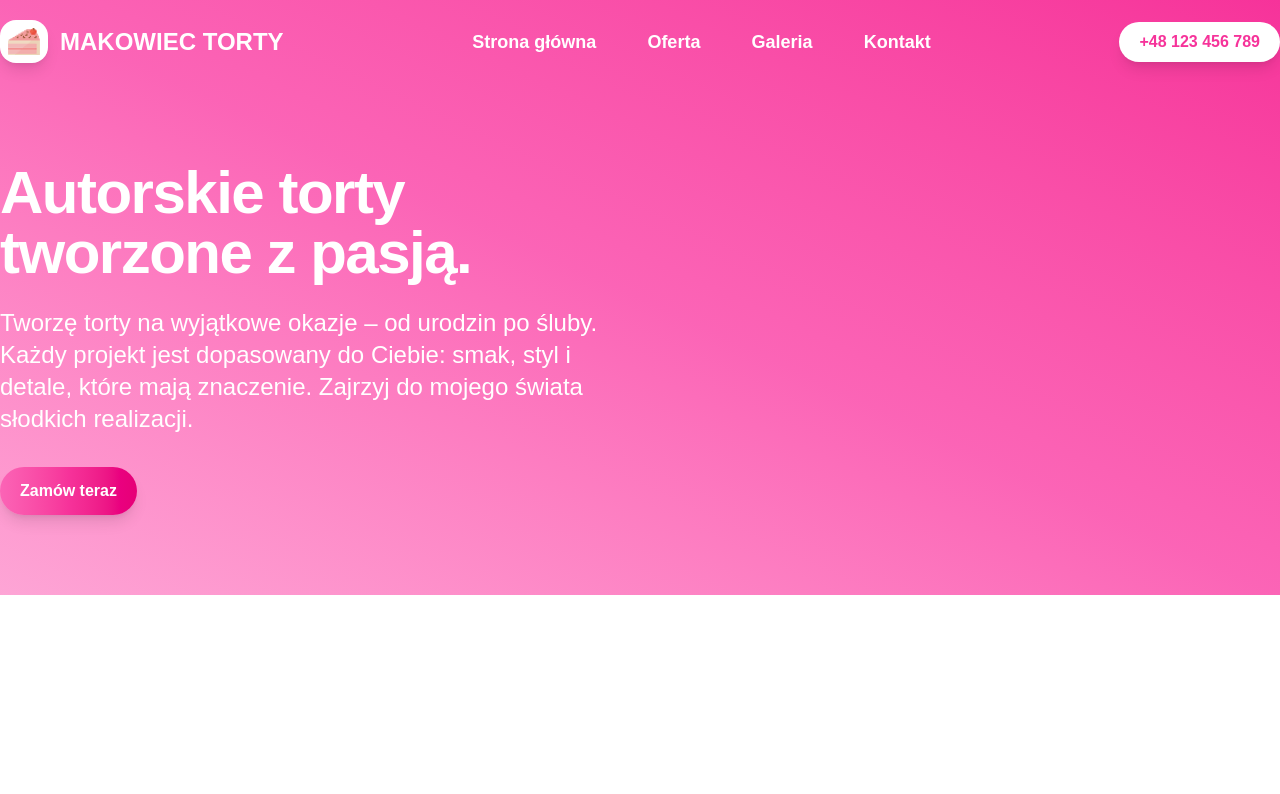
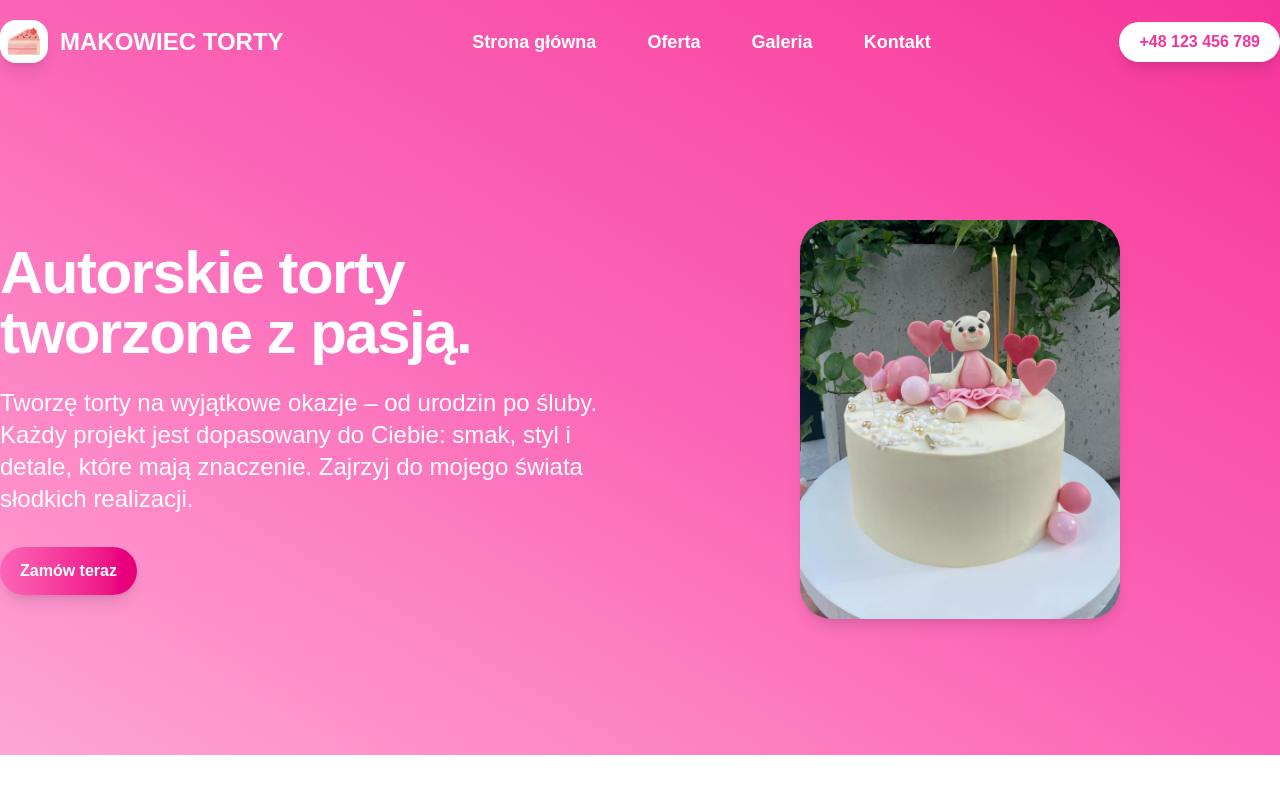
Before and after one commit to ogonekmateusz/makowiec-torty-cooking-website, a React (Vite) app: page / in a window 1280 px wide. Shown: the top 794 px of the page. Built offline with nearby package versions, Linux system fonts and the light colour scheme.

Commit message:
add image to hero

```diff
--- a/src/sections/hero.jsx
+++ b/src/sections/hero.jsx
@@ -1,8 +1,8 @@
 import React from "react";
-
+import cakeHero from "../assets/cake-hero.png";
 export default function Hero() {
   return (
-    <div className="hero container mx-auto md:px-0 px-4">
+    <div className="hero container mx-auto md:px-0 px-4 py-0 md:py-20">
       <div className="grid grid-cols-1 md:grid-cols-2">
         <div className="hero-left flex flex-col justify-center items-center md:items-start text-center md:text-left py-20 ">
           <h1 className="title text-white text-4xl font-extrabold tracking-tight mb-6 md:text-5xl lg:text-6xl">
@@ -17,7 +17,9 @@ export default function Hero() {
             Zamów teraz
           </button>
         </div>
-        <div className="hero-right"></div>
+        <div className="hero-right flex justify-center items-center md:py-10">
+          <img src={cakeHero} alt="Tort" className="w-85 md:w-[25vw] h-auto rounded-4xl shadow-lg" />
+        </div>
       </div>
     </div>
   );
```
Also changed, not shown: src/assets/cake-hero.png (added).
